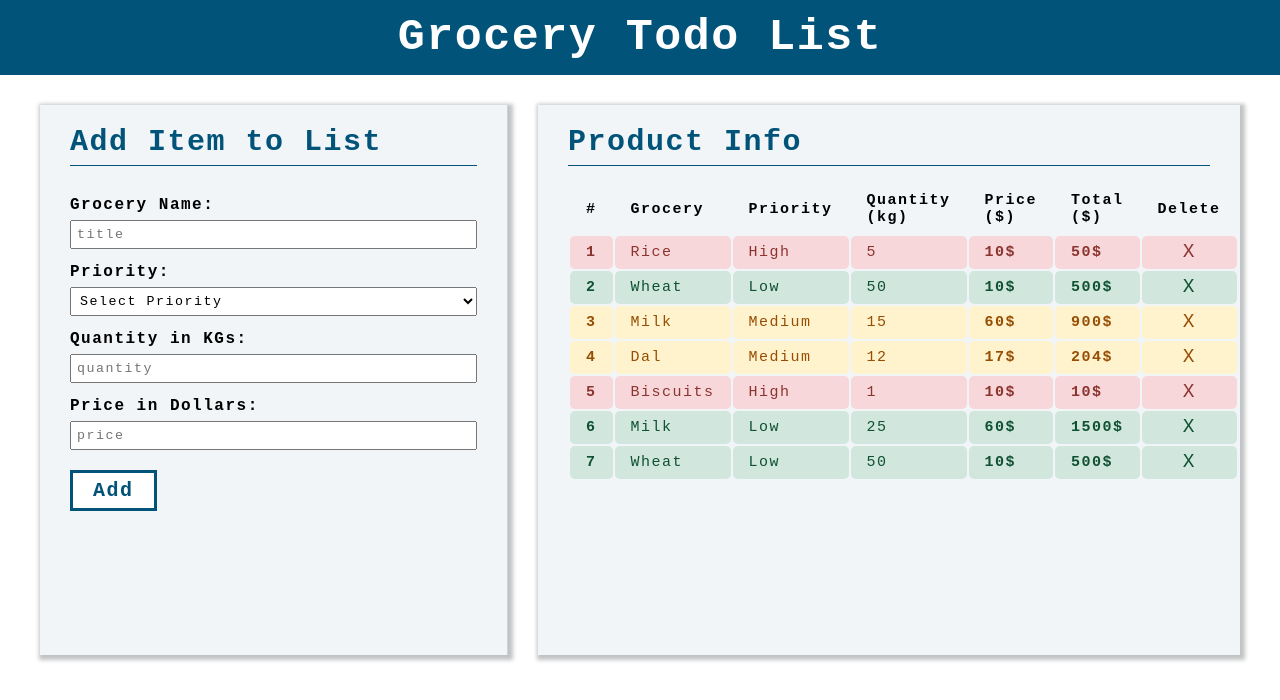
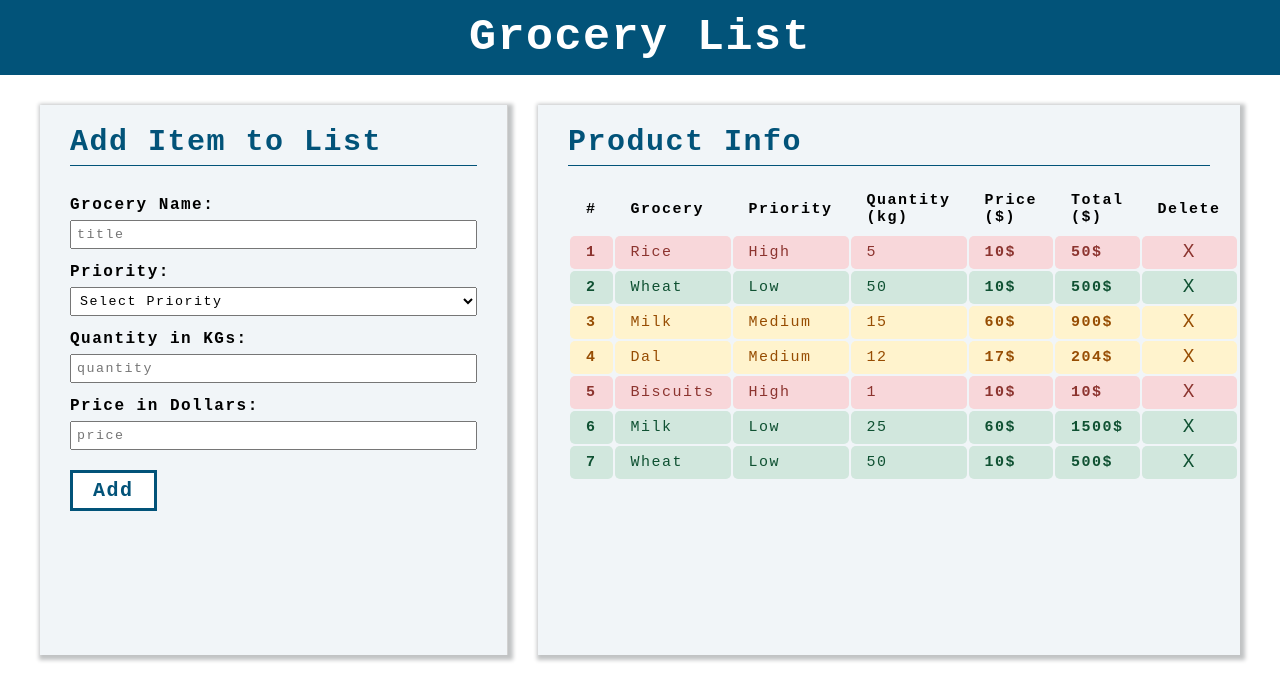
Before and after one commit to Harsh-R-16/Grocery-JS, a plain HTML site: page index.html in a window 1280 px wide. Drawn offline with Linux system fonts and the light colour scheme.

Commit message:
Update index.html

```diff
--- a/index.html
+++ b/index.html
@@ -5,13 +5,13 @@
     <meta charset="UTF-8">
     <meta http-equiv="X-UA-Compatible" content="IE=edge">
     <meta name="viewport" content="width=device-width, initial-scale=1.0">
-    <title>Grocery Todo</title>
+    <title>Grocery List</title>
     <link rel="stylesheet" href="product.css">
     <link rel="shortcut icon" href="favicon.png" type="image/png">
 </head>
 
 <body>
-    <h1 id="h1">Grocery Todo List</h1>
+    <h1 id="h1">Grocery List</h1>
     <section>
         <div>
             <h1>Add Item to List</h1>
```
